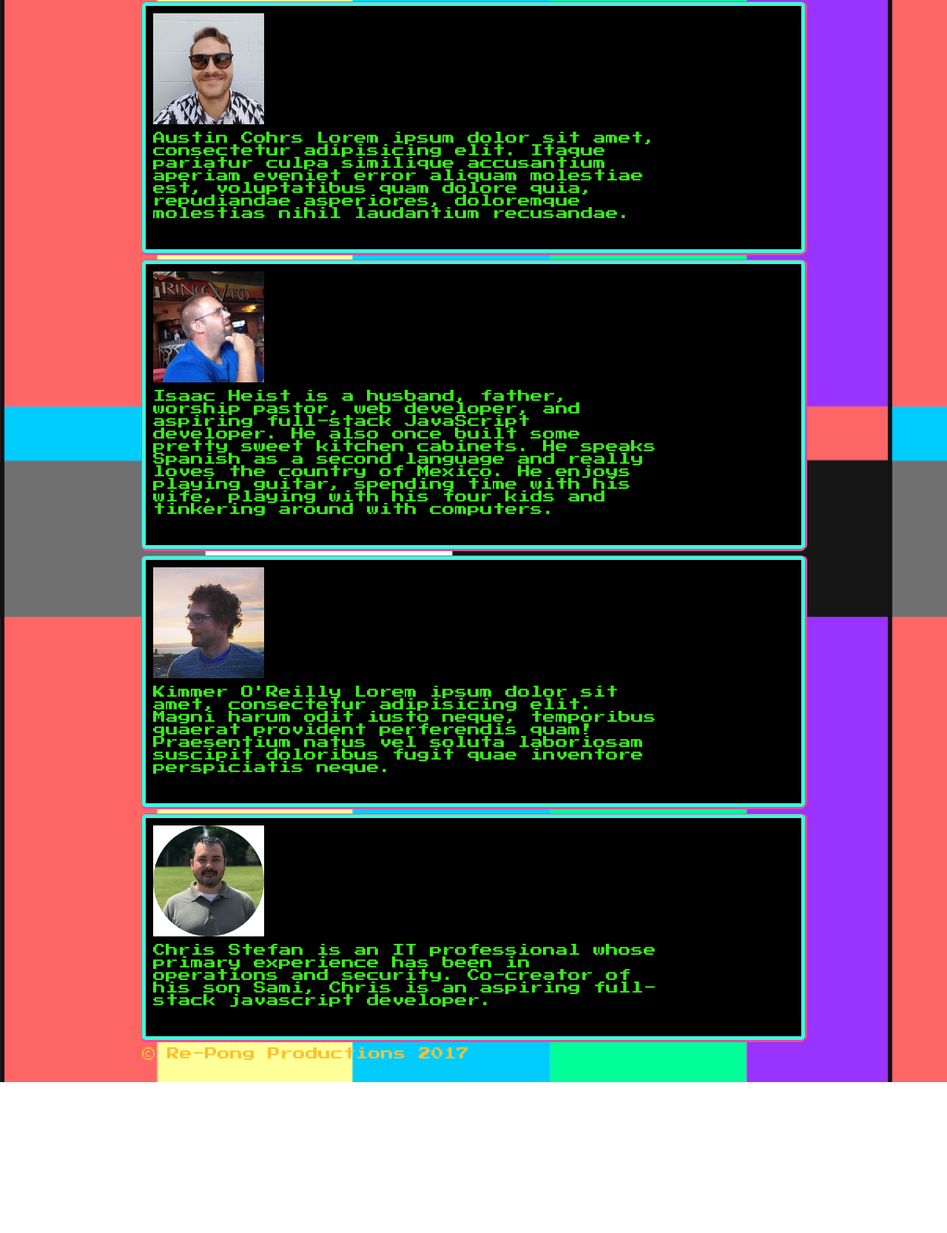
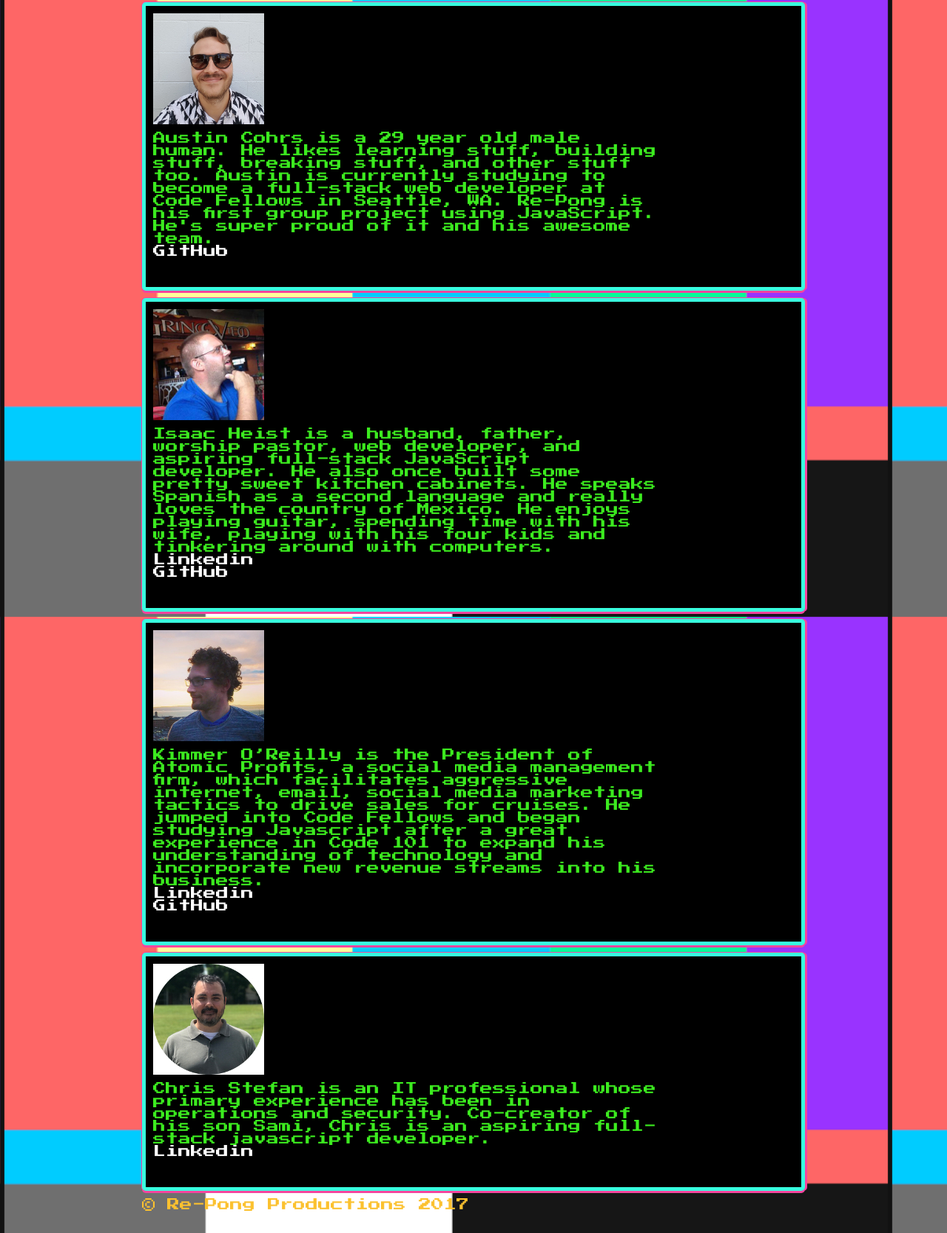
Before and after one commit to taxpayer131/Code201_finalProject, a plain HTML site: page about.html in a window 1280 px wide. Shown: the part 144-1811 px from the top of the page at 74% size. Before the commit the page ends 1607 px from the top, so only its background shows below. Drawn offline with Linux system fonts and the light colour scheme.

Commit message:
Updated About section and added github and linkedin links

```diff
--- a/about.html
+++ b/about.html
@@ -19,22 +19,22 @@
       <section>
         <div class="aboutFont">
           <img src="img/austin.jpg">
-          <p>Austin Cohrs Lorem ipsum dolor sit amet, consectetur adipisicing elit. Itaque pariatur culpa similique accusantium aperiam eveniet error aliquam molestiae est, voluptatibus quam dolore quia, repudiandae asperiores, doloremque molestias nihil laudantium recusandae.</p>
+          <p>Austin Cohrs is a 29 year old male human.  He likes learning stuff, building stuff, breaking stuff, and other stuff too.  Austin is currently studying to become a full-stack web developer at Code Fellows in Seattle, WA.  Re-Pong is his first group project using JavaScript.  He's super proud of it and his awesome team.<br><a href="https://github.com/ThugLifeAquatic">GitHub</a></p>
         </div>
 
         <div class="aboutFont">
           <img src="img/isaac.jpg">
-          <p>Isaac Heist is a husband, father, worship pastor, web developer, and aspiring full-stack JavaScript developer. He also once built some pretty sweet kitchen cabinets. He speaks Spanish as a second language and really loves the country of Mexico. He enjoys playing guitar, spending time with his wife, playing with his four kids and tinkering around with computers.</p>
+          <p>Isaac Heist is a husband, father, worship pastor, web developer, and aspiring full-stack JavaScript developer. He also once built some pretty sweet kitchen cabinets. He speaks Spanish as a second language and really loves the country of Mexico. He enjoys playing guitar, spending time with his wife, playing with his four kids and tinkering around with computers.<br><a href="https://www.linkedin.com/in/isaacheist/">Linkedin</a><br><a href="https://github.com/esack7">GitHub</a></p>
         </div>
 
         <div class="aboutFont">
           <img src="img/kimmer.jpg">
-          <p>Kimmer O'Reilly Lorem ipsum dolor sit amet, consectetur adipisicing elit. Magni harum odit iusto neque, temporibus quaerat provident perferendis quam! Praesentium natus vel soluta laboriosam suscipit doloribus fugit quae inventore perspiciatis neque.</p>
+          <p>Kimmer O’Reilly is the President of Atomic Profits, a social media management firm, which facilitates aggressive internet, email, social media marketing tactics to drive sales for cruises.  He jumped into Code Fellows and began studying Javascript after a great experience in Code 101 to expand his understanding of technology and incorporate new revenue streams into his business.<br><a href="https://www.linkedin.com/in/kimmer-joseph-oreilly-92aaa4132/">Linkedin</a><br><a href="https://github.com/kimmergithub">GitHub</a></p>
         </div>
 
         <div class="aboutFont">
           <img src="img/chris.jpg">
-          <p>Chris Stefan is an IT professional whose primary experience has been in operations and security.  Co-creator of his son Sami, Chris is an aspiring full-stack javascript developer.</p>
+          <p>Chris Stefan is an IT professional whose primary experience has been in operations and security.  Co-creator of his son Sami, Chris is an aspiring full-stack javascript developer.<br><a href="https://www.linkedin.com/in/chris-stefan-cissp-22b28b115">Linkedin</a></p>
         </div>
       </section>
     </main>
--- a/style.css
+++ b/style.css
@@ -190,6 +190,10 @@ p {
   margin-bottom: 30px;
 }
 
+p a {
+  color: white;
+}
+
 .aboutFont {
   background-color: black;
   border: 5px solid #38FEDF;
```
